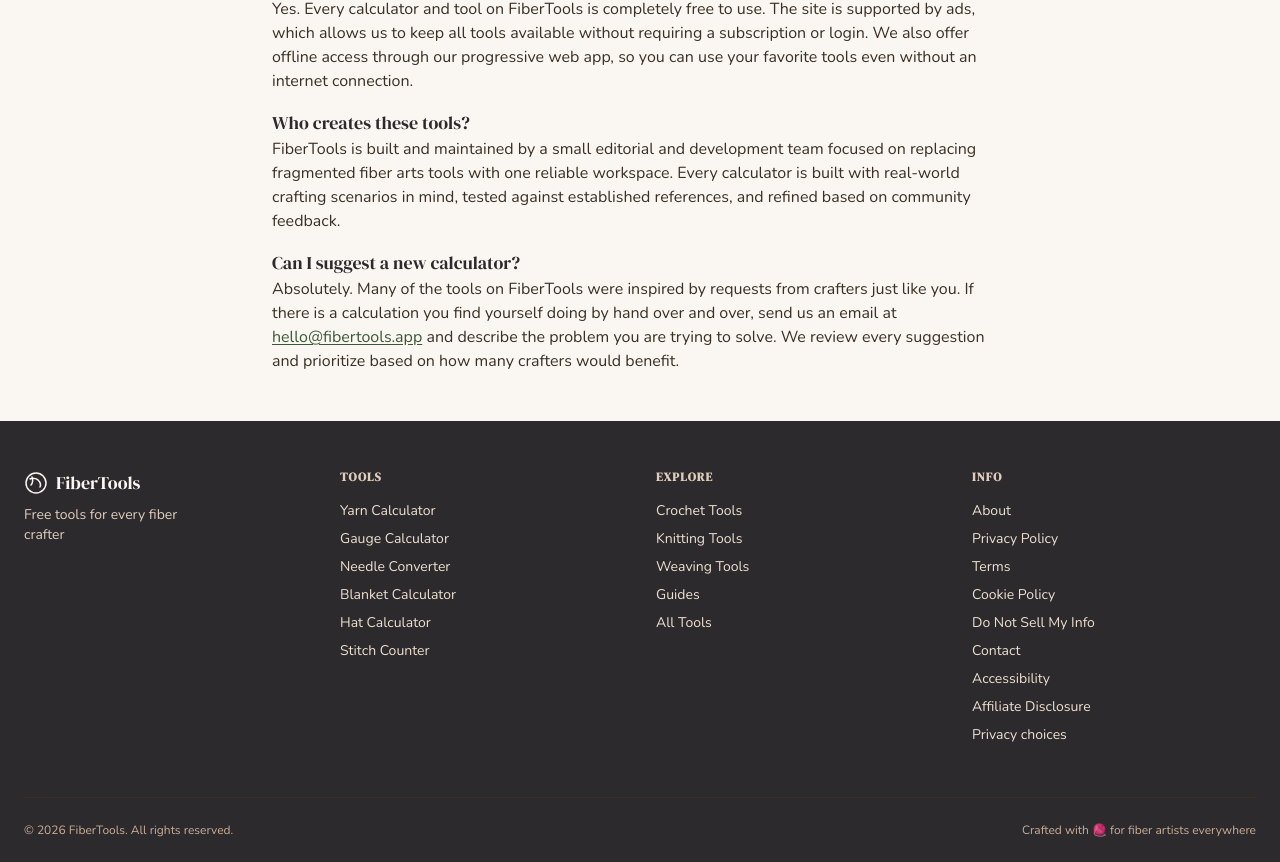
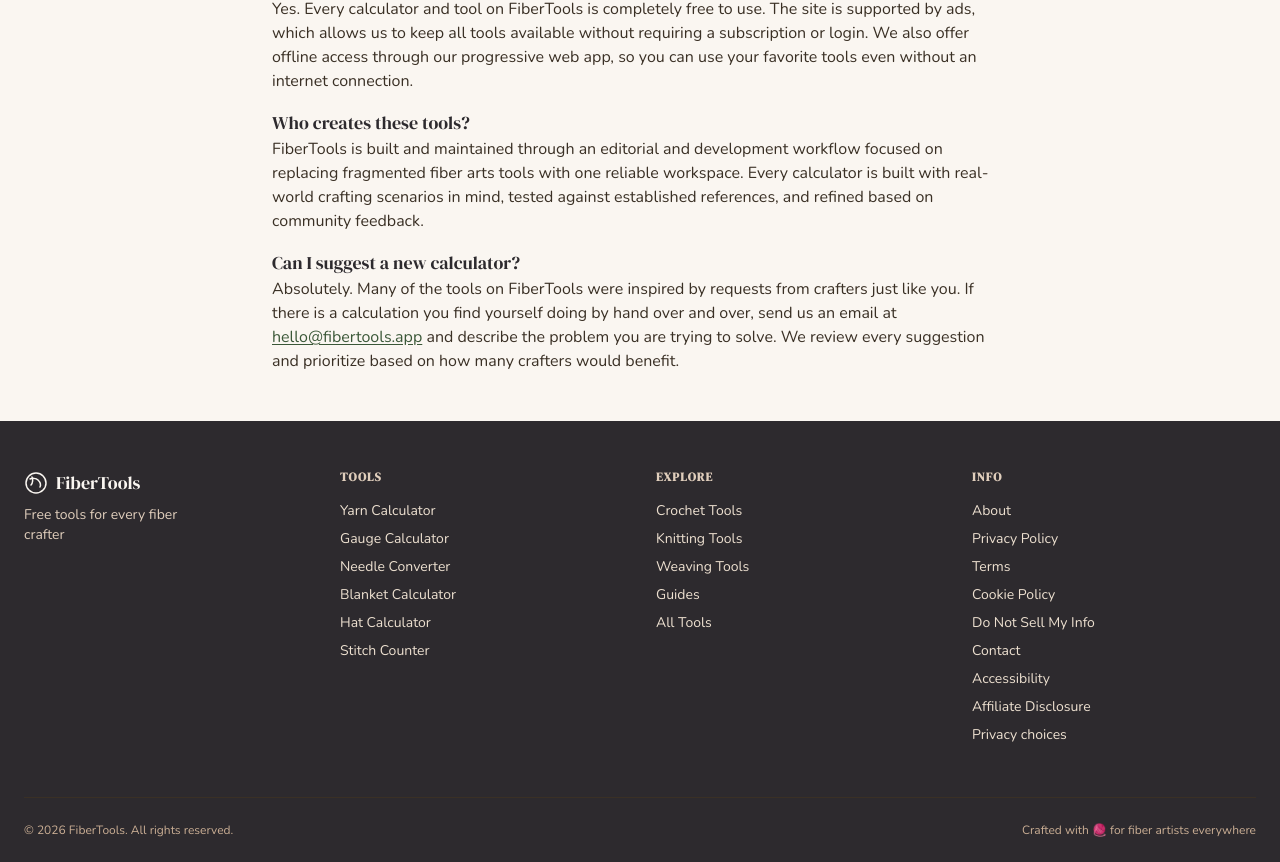
Before and after one commit to raiderj77/fibertools, a Next.js app: page /contact in a window 1280 px wide. Shown: the part 1572-2434 px from the top of the page. Built offline with nearby package versions, Linux system fonts and the light colour scheme.

Commit message:
fix: clarify FiberTools maintenance claim

```diff
--- a/src/app/contact/page.tsx
+++ b/src/app/contact/page.tsx
@@ -197,7 +197,7 @@
             Who creates these tools?
           </h3>
           <p>
-            FiberTools is built and maintained by a small editorial and development team focused on replacing fragmented fiber arts tools with one reliable workspace.
+            FiberTools is built and maintained through an editorial and development workflow focused on replacing fragmented fiber arts tools with one reliable workspace.
             Every calculator is built with real-world crafting scenarios in mind,
             tested against established references, and refined based on
             community feedback.
```
